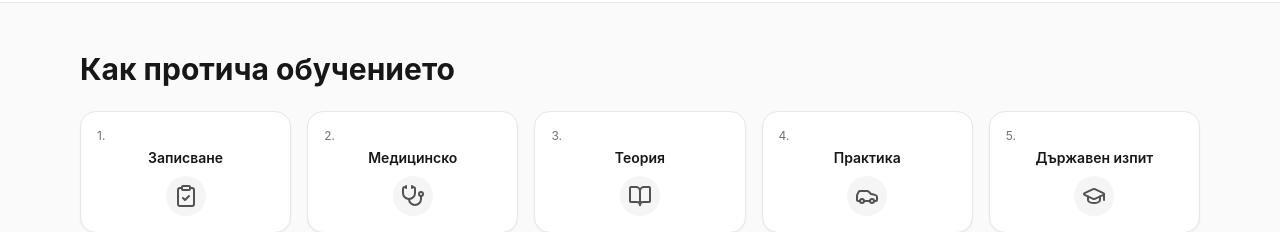
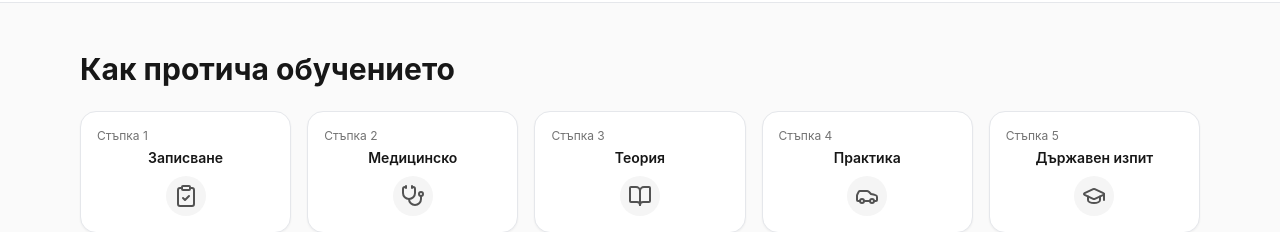
Before and after one commit to adangelov/codex, a React (Vite) app: page / in a window 1280 px wide. Shown: the part 1240-1472 px from the top of the page. Built offline with nearby package versions, Linux system fonts and the light colour scheme.

Commit message:
Add localized step label prefix for process steps

```diff
--- a/src/App.tsx
+++ b/src/App.tsx
@@ -51,6 +51,7 @@ const i18n = {
       ['Висока успеваемост', 'Фокус върху сигурност и увереност.']
     ],
     processTitle: 'Как протича обучението',
+    stepLabel: 'Стъпка',
     steps: ['Записване', 'Медицинско', 'Теория', 'Практика', 'Държавен изпит'],
     coursesTitle: 'Курсове',
     coursesLead: 'Изберете програма според нуждите си. Всички включват теория и практика.',
@@ -150,6 +151,7 @@ const i18n = {
       ['High success rate', 'Focus on safety and confidence.']
     ],
     processTitle: 'How the training works',
+    stepLabel: 'Step',
     steps: ['Enrollment', 'Medical', 'Theory', 'Practice', 'State exam'],
     coursesTitle: 'Courses',
     coursesLead: 'Choose a program for your needs. All include theory and practice.',
@@ -249,6 +251,7 @@ const i18n = {
       ['Высокая успешность', 'Фокус на безопасность и уверенность.']
     ],
     processTitle: 'Как проходит обучение',
+    stepLabel: 'Шаг',
     steps: ['Запись', 'Медкомиссия', 'Теория', 'Практика', 'Госэкзамен'],
     coursesTitle: 'Курсы',
     coursesLead: 'Выберите программу под ваши задачи. Все включают теорию и практику.',
@@ -886,7 +889,7 @@ export default function App() {
                 { title: t.steps[4], icon: <GraduationCap /> }
               ].map((step, index) => (
                 <li key={step.title} className="rounded-2xl border bg-white p-4 text-sm shadow-sm">
-                  <div className="mb-1 text-xs text-neutral-500">{index + 1}.</div>
+                  <div className="mb-1 text-xs text-neutral-500">{t.stepLabel} {index + 1}</div>
                   <div className="font-semibold text-center">{step.title}</div>
                   <div className="mt-2 flex justify-center">
                     <div className="inline-flex rounded-full bg-neutral-100 p-2 text-neutral-600">{step.icon}</div>
```
